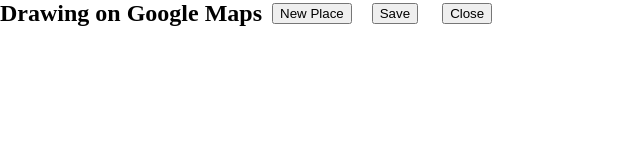
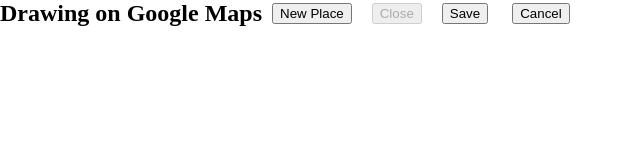
Before and after one commit to sdcorp/google-maps-task-advanced, a website: page index.html in a window 1280 px wide. Shown: the whole page, without its empty margins (0-640 px from the left). Drawn offline with nearby package versions, Linux system fonts and the light colour scheme; some packages are replaced by stand-ins of ours.

Commit message:
minor fixes, clean code

```diff
--- a/index.html
+++ b/index.html
@@ -62,29 +62,35 @@
 			cursor: pointer;
 			display: none;
 		}
-        h2{
+
+		h2 {
 			margin: 0;
 			padding: 0;
 		}
-        .control{
+
+		.control {
 			display: flex;
 			flex-wrap: wrap;
 			align-items: center;
 		}
-        button{
+
+		button {
 			margin-left: 10px;
 			margin-right: 10px;
 		}
 	</style>
+	<script src="https://maps.googleapis.com/maps/api/js?key=AIzaSyCGeH1ktG_X3LfuDGbKfFwAMhikYw1aAms&libraries=drawing&callback=initMap"
+	 async defer></script>
 </head>
 
 <body>
 	<div class="control">
 		<h2>Drawing on Google Maps</h2>
 		<button class="newPlace">New Place</button>
+		<button disabled class="close">Close</button>
 		<div class="choice">
 			<button class="save">Save</button>
-            <button class="close">Close</button>
+			<button class="cancel">Cancel</button>
 		</div>
 		<div class="modal_form">
 			<span class="modal_close">&times;</span>
```
Lines whose indentation alone changed are shown as unchanged.
